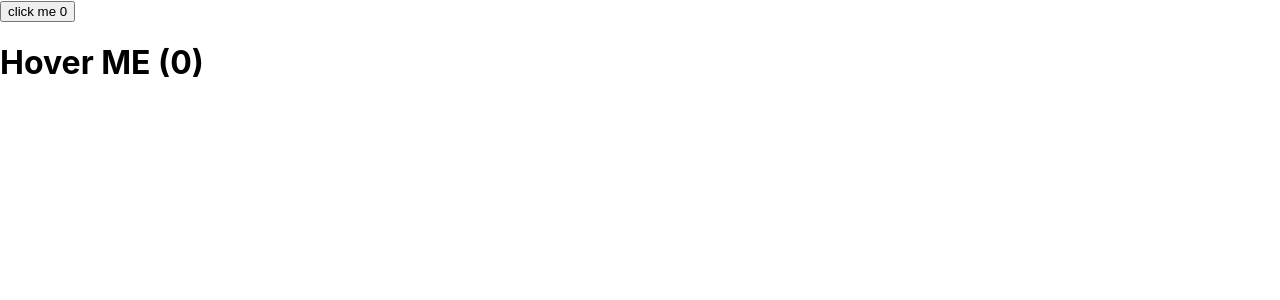
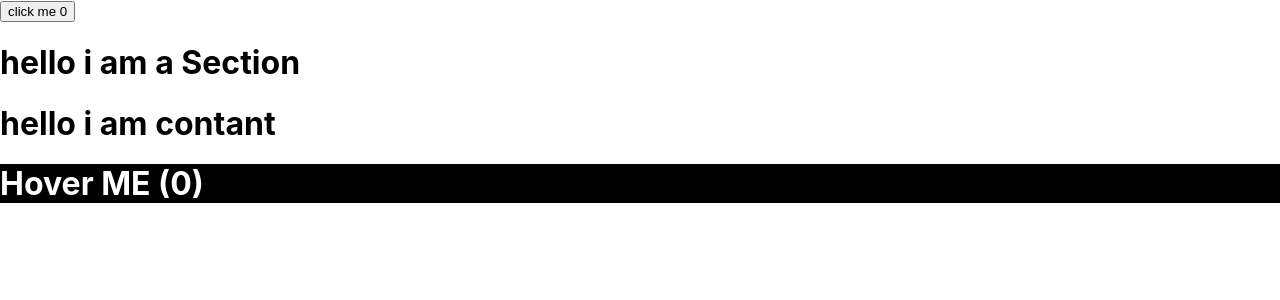
Before and after one commit to abdullahalsuad/my-react, a React (Create React App) app: page / in a window 1280 px wide. Shown: the top 300 px of the page. Built offline with nearby package versions, Linux system fonts and the light colour scheme.

Commit message:
2nd commit

```diff
--- a/src/App.js
+++ b/src/App.js
@@ -1,3 +1,4 @@
+import React from 'react'
 // import ClockLIst from '../src/Components/ClockLIst';
 // import Form from "../src/Components/From"
 // import Calculator from "./Components/TempCalculator/Calculator";
@@ -6,12 +7,16 @@
 // import Bracket from './Components/Composition/Baracket';
 import ClickCounter from "./Components/HOComponent/ClickCounter";
 import Counter from "./Components/HOComponent/Counter";
-import HoverCounter from "./Components/HOComponent/HoverCounter";
+//import HoverCounter from "./Components/HOComponent/HoverCounter";
+import Section from "./Components/Section";
 
-
-
-function App() {
-    // const quantity =[1,2,3,4];
+export default class App extends React.Component {
+    state = {
+        theme: 'dark'
+    };
+    render() {
+        // const quantity =[1,2,3,4];
+        const {theme} = this.state;
     return (
         <div>
              {/* <ClockLIst quantity ={quantity} />
@@ -24,11 +29,13 @@ function App() {
                 </Bracket>)}
             </Emoji> */}
 
-            <Counter render={(counter,incrementCount) =>  <ClickCounter counter={counter} incrementCount={incrementCount}  />} />
-            <Counter render={(counter,incrementCount) =>  <HoverCounter counter={counter} incrementCount={incrementCount}  />} />
+            <Counter>
+            {(counter,incrementCount) =>  <ClickCounter counter={counter} incrementCount={incrementCount}  />}
+            </Counter>
+
+            <Section theme={theme}/>
 
         </div>
-    );
+    )
+    }
 }
-
-export default App;
--- /dev/null
+++ b/src/Components/Content.js
@@ -0,0 +1,14 @@
+import React from 'react';
+import Counter from './HOComponent/Counter';
+import HoverCounter from './HOComponent/HoverCounter'
+
+export default function Content({theme}) {
+    return (
+        <div>
+            <h1>hello i am contant</h1>
+            <Counter>
+            {(counter,incrementCount) =>  <HoverCounter counter={counter} incrementCount={incrementCount}  theme={theme}/>}
+            </Counter>
+        </div>
+    )
+}
--- a/src/Components/HOComponent/Counter.js
+++ b/src/Components/HOComponent/Counter.js
@@ -8,8 +8,8 @@ export default class Counter extends React.Component{
         this.setState((prevState) => ({counter: prevState.counter + 1}))
     }
     render() {
-        const {render} = this.props
+        const {children} = this.props
         const {counter} = this.state;
-        return render(counter,this.incrementCount);
+        return children(counter,this.incrementCount);
     }
 }
--- a/src/Components/HOComponent/HoverCounter.js
+++ b/src/Components/HOComponent/HoverCounter.js
@@ -1,12 +1,12 @@
 import React from 'react'
 
-export default class HoverCounter extends React.Component{
-    render(){
-        const {counter,incrementCount} = this.props;
+export default function HoverCounter({counter,incrementCount,theme}) {
+     const style = theme === 'dark' ? {backgroundColor:'black', color:'white'} : null ;
+    //const style = {backgroundColor:'black', color:'white'}
+
         return(
             <div>
-                <h1 onMouseOver={incrementCount} >Hover ME ({counter})</h1>
+                <h1 style={style} onMouseOver={incrementCount}  >Hover ME ({counter})</h1>
             </div>
         )
-    }
 }
--- /dev/null
+++ b/src/Components/Section.js
@@ -0,0 +1,11 @@
+import React from 'react'
+import Content from './Content'
+
+export default function Section({theme}) {
+    return (
+        <div>
+            <h1>hello i am a Section</h1>
+            <Content theme={theme}/>
+        </div>
+    )
+}
```
